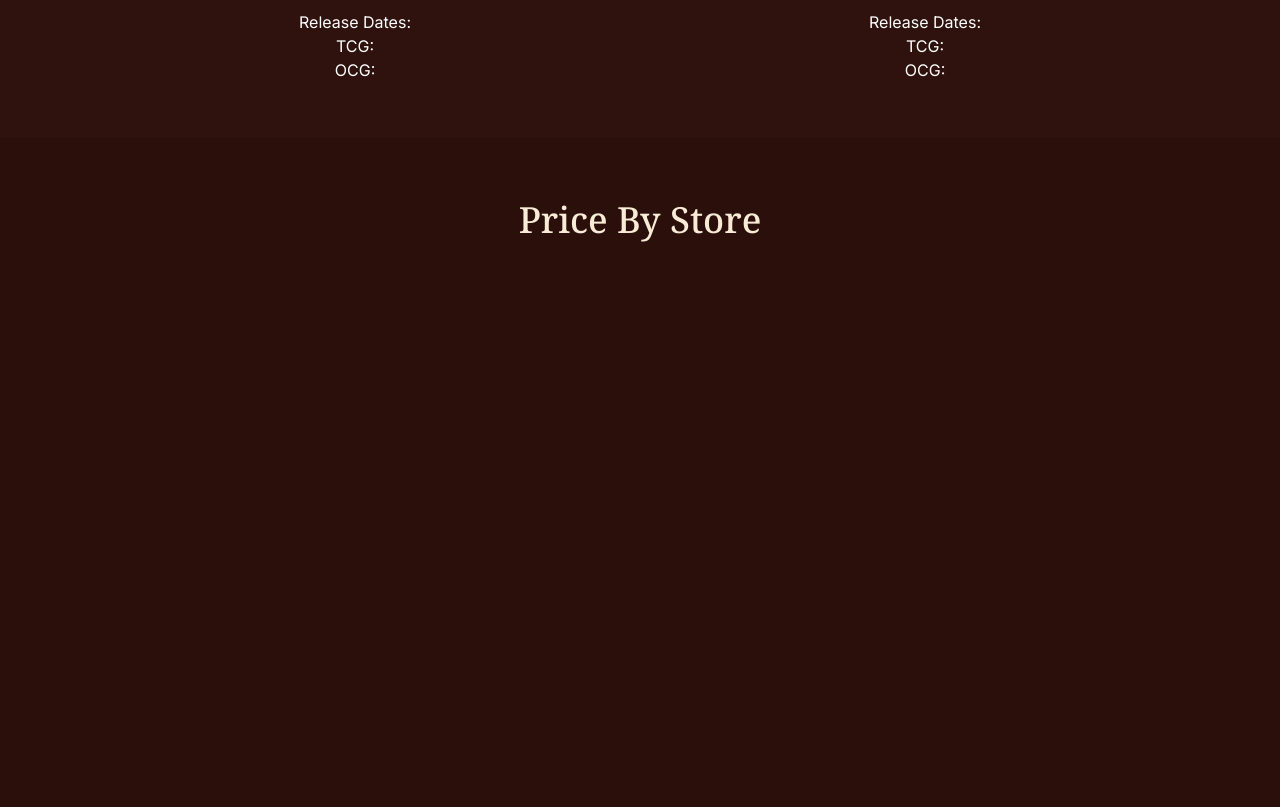
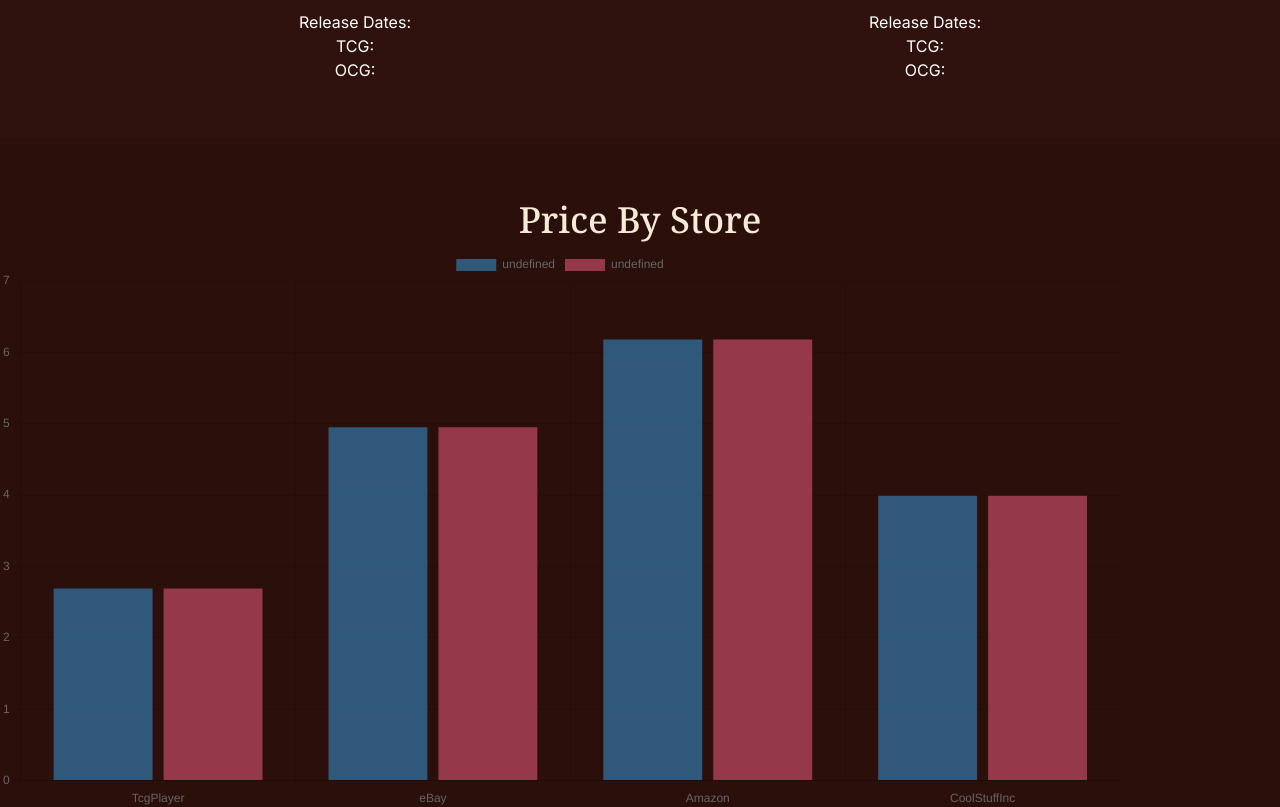
Before and after one commit to Onthatile-Lesufi/formative-one-YuGiOh_Price_Tracker, a React (Create React App) app: page /comparison in a window 1280 px wide. Shown: the part 740-1547 px from the top of the page. Built offline with nearby package versions, Linux system fonts and the light colour scheme.

Commit message:
Add graphs

```diff
--- a/package.json
+++ b/package.json
@@ -8,8 +8,10 @@
     "@testing-library/react": "^16.2.0",
     "@testing-library/user-event": "^13.5.0",
     "bootstrap": "^5.3.3",
+    "chart.js": "^4.4.8",
     "react": "^19.0.0",
     "react-bootstrap": "^2.10.9",
+    "react-chartjs-2": "^5.3.0",
     "react-dom": "^19.0.0",
     "react-router-dom": "^7.3.0",
     "react-scripts": "5.0.1",
--- a/src/pages/comparison.js
+++ b/src/pages/comparison.js
@@ -1,6 +1,8 @@
 import './styling/comparison.css';
 import { Container, Row } from 'react-bootstrap';
 import ComparisonColumn from '../components/comparisoncolumn';
+import { Chart as ChartJS } from 'chart.js/auto';
+import { Bar } from 'react-chartjs-2';
 
 function comparison () {
     return (
@@ -13,6 +15,19 @@ function comparison () {
             </Container>
             <div id='price-graph-holder'>
                 <h2 className='graph-title'>Price By Store</h2>
+                <div id='price-graph'>
+                    <Bar
+                    data={{
+                        labels: ["TcgPlayer","eBay","Amazon","CoolStuffInc"],
+                        datasets: [{
+                            data: [2.69,4.95,6.18,3.99]
+                        },
+                        {
+                            data: [2.69,4.95,6.18,3.99]
+                        }]
+                    }}
+                    />
+                </div>
             </div>
             <div id='popularity-graph-holder'>
                 <h2 className='graph-title'>Popularity</h2>
--- a/src/pages/home.js
+++ b/src/pages/home.js
@@ -2,6 +2,9 @@ import { Col, Container, Row } from 'react-bootstrap';
 import './styling/home.css'
 import Searchbar from '../components/searchbar';
 import BaseCard from '../components/basecard';
+import React from 'react';
+import { Chart as ChartJS } from 'chart.js/auto';
+import { Bar } from 'react-chartjs-2';
 
 function home () {
     return (
@@ -20,6 +23,14 @@ function home () {
                     </Col>
                     <Col sm="9">
                         <h2 id='graph-title'>Price By Store</h2>
+                        <Bar
+                            data={{
+                                labels: ["TcgPlayer","eBay","Amazon","CoolStuffInc"],
+                                datasets: [{
+                                    data: [2.69,4.95,6.18,3.99],
+
+                                }]
+                        }}/>
                     </Col>
                 </Row>
             </Container>
--- a/src/pages/styling/comparison.css
+++ b/src/pages/styling/comparison.css
@@ -9,10 +9,18 @@
 }
 
 #price-graph-holder {
-    width: 100;
+    width: 100%;
     height: 100vh;
     background-color: #2A0F0A;
     padding-top: 7.5vh;
+    justify-content: space-around;
+    align-items: center;
+}
+
+#price-graph {
+    height: 70vh;
+    justify-content: space-around;
+    align-items: center;
 }
 
 #popularity-graph-holder {
```
Also changed, not shown: 1 other file (tests, documents, lock files or other folders).
